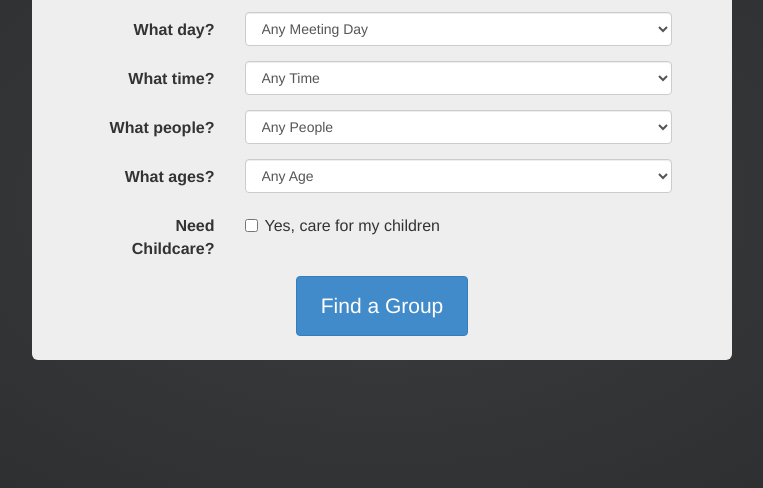
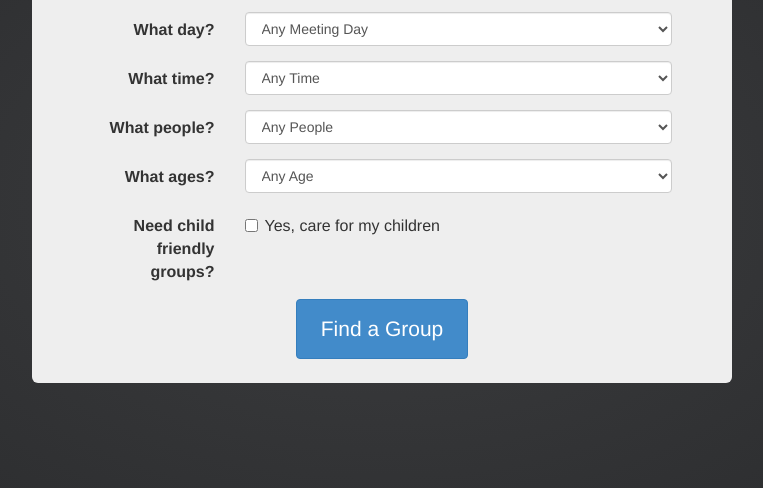
Before and after one commit to meganlentz/journey-groups, a website: page app/index.html in a window 1280 px wide. Shown: the part 196-684 px from the top of the page, without its empty margins (258-1021 px from the left). Drawn offline with Linux system fonts and the light colour scheme; files that its build step writes are made by us from their sources; files whose address does not match are found by name.

Commit message:
Update main.html
Changing wording for Need Childcare? to Need child friendly groups?

```diff
--- a/app/views/main.html
+++ b/app/views/main.html
@@ -147,7 +147,7 @@
 		</div>
 
 		<div class="form-group">
-			<label for="jg-childcare" class="col-sm-3 control-label">Need Childcare?</label>
+			<label for="jg-childcare" class="col-sm-3 control-label">Need child friendly groups?</label>
 
 			<div class="col-sm-9">
 				<div class="checkbox text-left">
```
